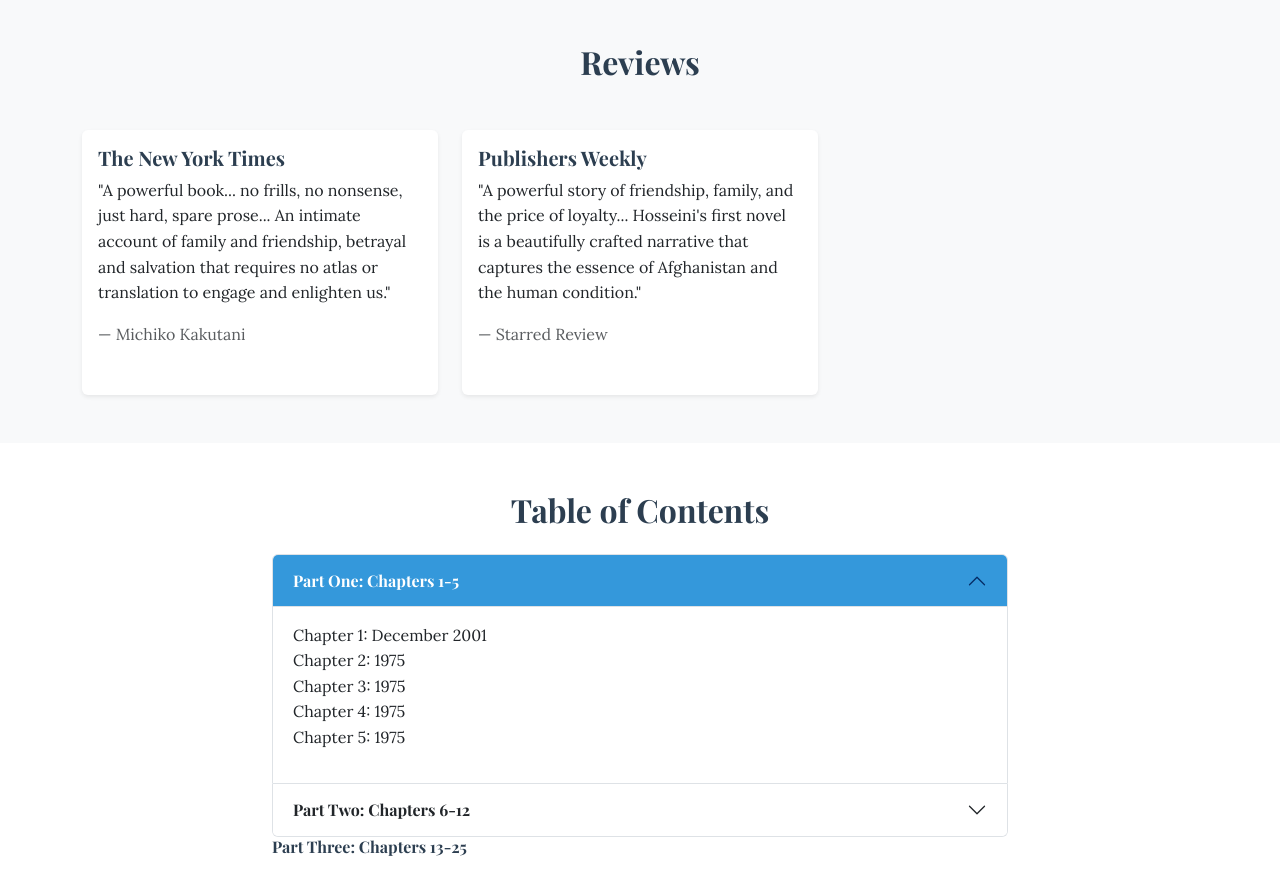
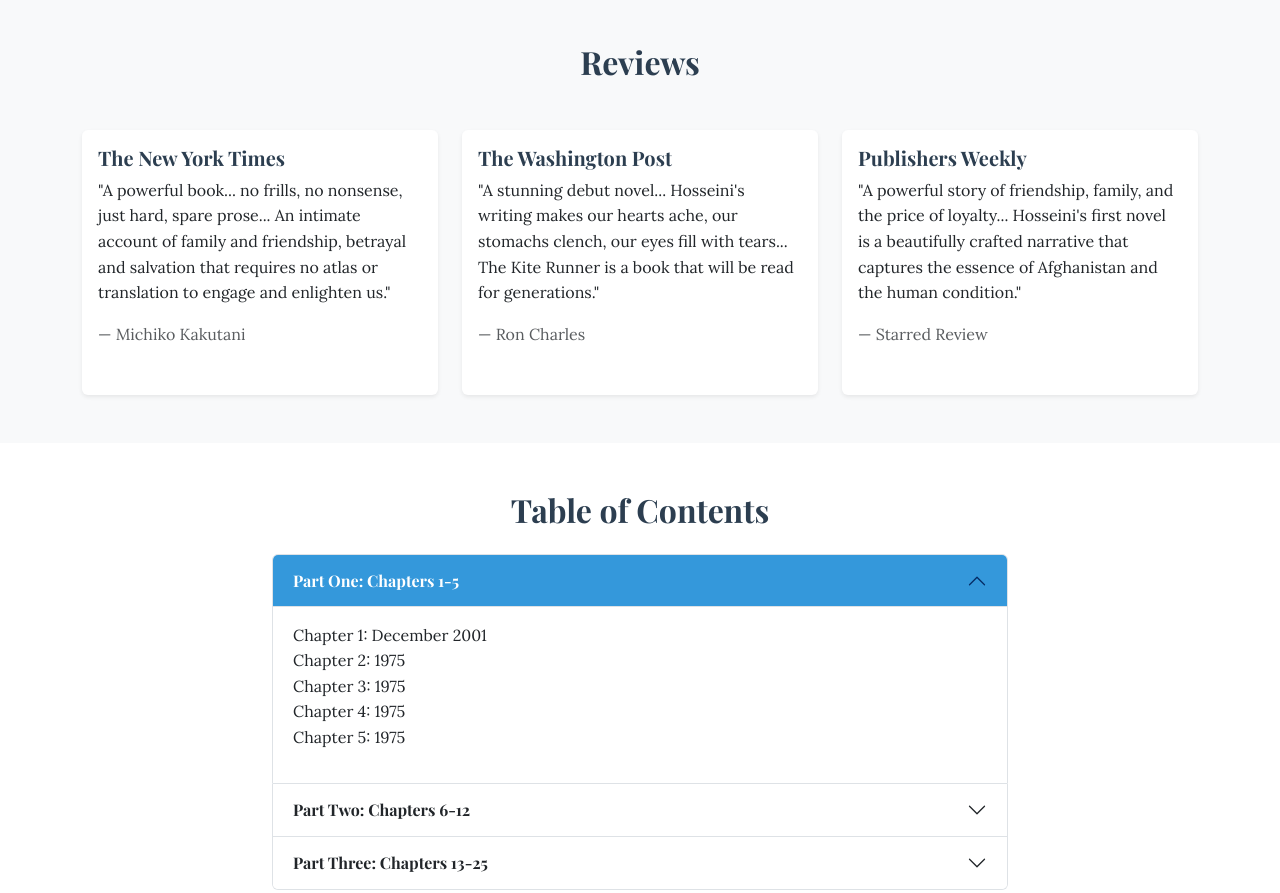
Before and after one commit to Obi6745/Assignment-2-COMP-2081-, a plain HTML site: page index.html in a window 1280 px wide. Shown: the part 1800-2693 px from the top of the page. Drawn offline with nearby package versions, Linux system fonts and the light colour scheme.

Commit message:
fixed all errors

```diff
--- a/css/custom.css
+++ b/css/custom.css
@@ -1,3 +1,5 @@
+
+
 /* Body styles */
 body {
     font-family: 'Lora', serif;
--- a/index.html
+++ b/index.html
@@ -5,7 +5,7 @@
     <meta name="viewport" content="width=device-width, initial-scale=1.0">
     <title>The Kite Runner - Khaled Hosseini</title>
 
-    <!-- Bootstrab CSS -->
+    <!-- Bootstrap CSS -->
     <link href="https://cdn.jsdelivr.net/npm/bootstrap@5.3.2/dist/css/bootstrap.min.css" rel="stylesheet">
 
     <!-- Google Fonts -->
@@ -13,9 +13,10 @@
     <link rel="preconnect" href="https://fonts.gstatic.com" crossorigin>
     <link href="https://fonts.googleapis.com/css2?family=Playfair+Display:wght@700&family=Lora:wght@400;500&display=swap" rel="stylesheet">
 
-    <!-- Custom Css -->
+    <!-- Custom CSS -->
     <link rel="stylesheet" href="css/custom.css">
-
+</head>
+<body>
     <!-- Navigation Bar -->
     <nav class="navbar navbar-expand-lg navbar-dark bg-dark fixed-top">
         <div class="container">
@@ -68,7 +69,7 @@
         </div>
     </section>
 
-     <!-- Carousel Other Books By The Authoor -->
+    <!-- Carousel - Other Books by Author -->
     <section class="py-5 bg-light" id="author">
         <div class="container">
             <h2 class="text-center mb-4">Other Works by Khaled Hosseini</h2>
@@ -159,6 +160,18 @@
                 <div class="col-md-4">
                     <div class="card h-100 shadow-sm">
                         <div class="card-body">
+                            <h5 class="card-title">The Washington Post</h5>
+                            <p class="card-text">
+                                "A stunning debut novel... Hosseini's writing makes our hearts ache, our stomachs clench, our eyes fill with tears...
+                                The Kite Runner is a book that will be read for generations."
+                            </p>
+                            <p class="text-muted">— Ron Charles</p>
+                        </div>
+                    </div>
+                </div>
+                <div class="col-md-4">
+                    <div class="card h-100 shadow-sm">
+                        <div class="card-body">
                             <h5 class="card-title">Publishers Weekly</h5>
                             <p class="card-text">
                                 "A powerful story of friendship, family, and the price of loyalty... Hosseini's first novel is a beautifully crafted
@@ -214,7 +227,6 @@
                                         <li>Chapter 11: June 1981</li>
                                         <li>Chapter 12: 1983</li>
                                     </ul>
-                                </div>
                                 </div>
                             </div>
                         </div>
--- a/js/custom.js
+++ b/js/custom.js
@@ -1,3 +1,5 @@
+
+
 // Wait for page to load
 document.addEventListener('DOMContentLoaded', function() {
 
```
Lines whose indentation alone changed are shown as unchanged.
